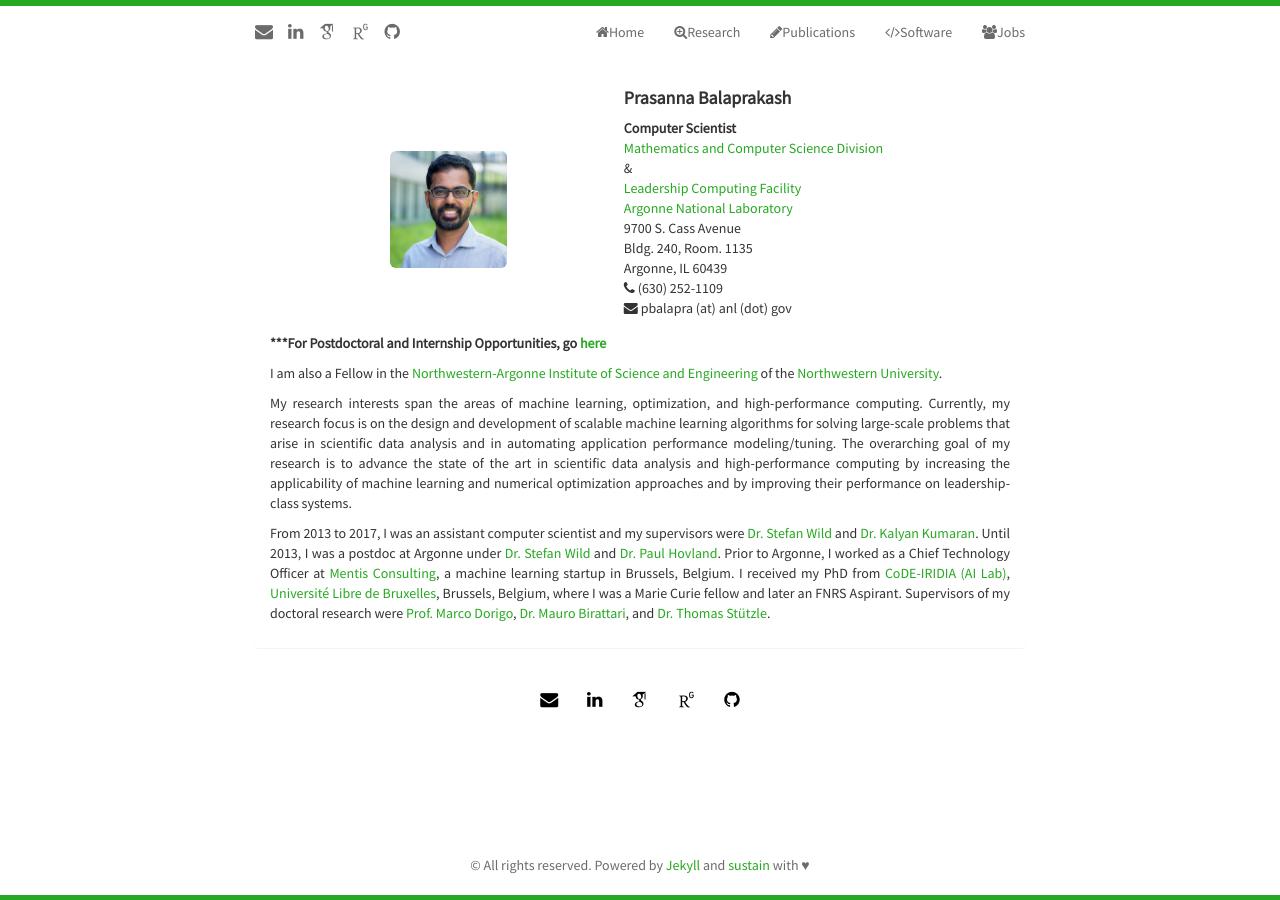
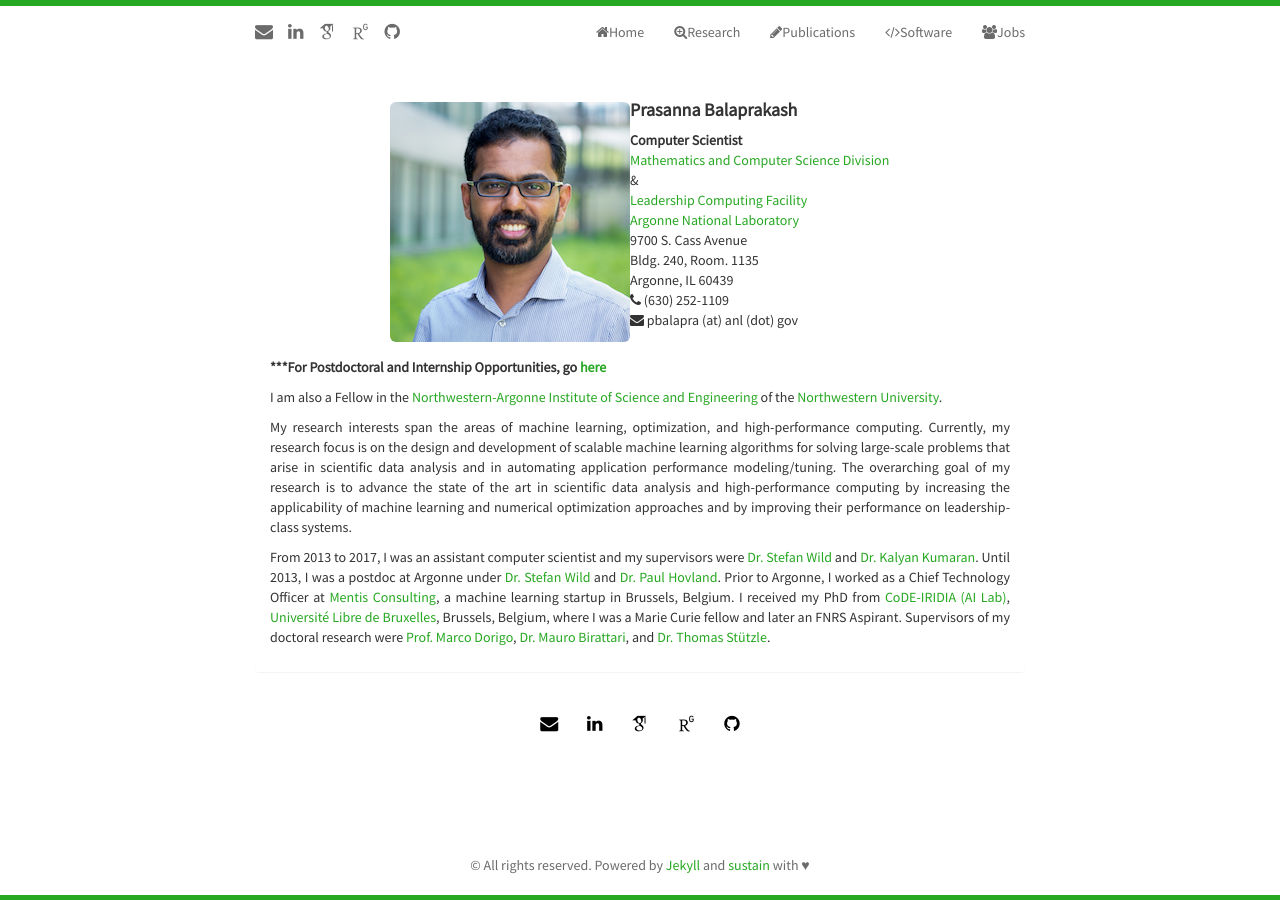
Before and after one commit to pbalapra/pbalapra.github.io, a Jekyll site: the page built from index.html, in a window 1280 px wide. Built offline with Jekyll 4.4.1, drawn with Linux system fonts in a browser that asks for light colours; nearby versions of some CDN libraries; some web fonts are replaced; the list of posts is cut into pages by our own code.

Commit message:
index page update

```diff
--- a/index.html
+++ b/index.html
@@ -11,7 +11,7 @@
           <tr>
             <td>
         	  <div class="avatar">
-        		<img  width="50%" height="50%"  class="img-rounded" src="{{ site.baseurl }}static/img/{{ site.avatar }}" alt="Responsive image">
+        		<img  class="img-rounded" src="{{ site.baseurl }}static/img/{{ site.avatar }}" alt="Responsive image">
               </div>
             </td>
             <td>
```
